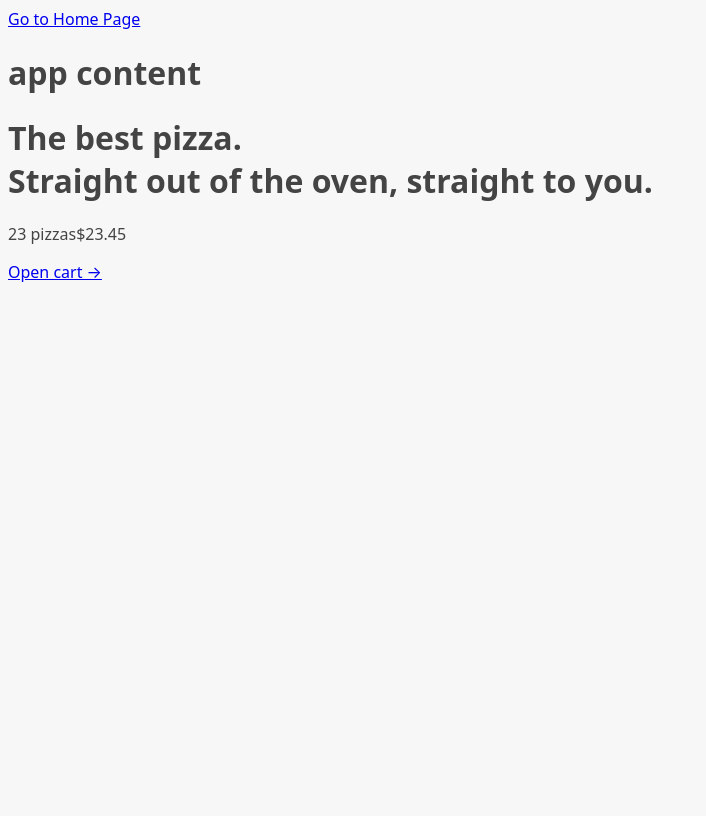
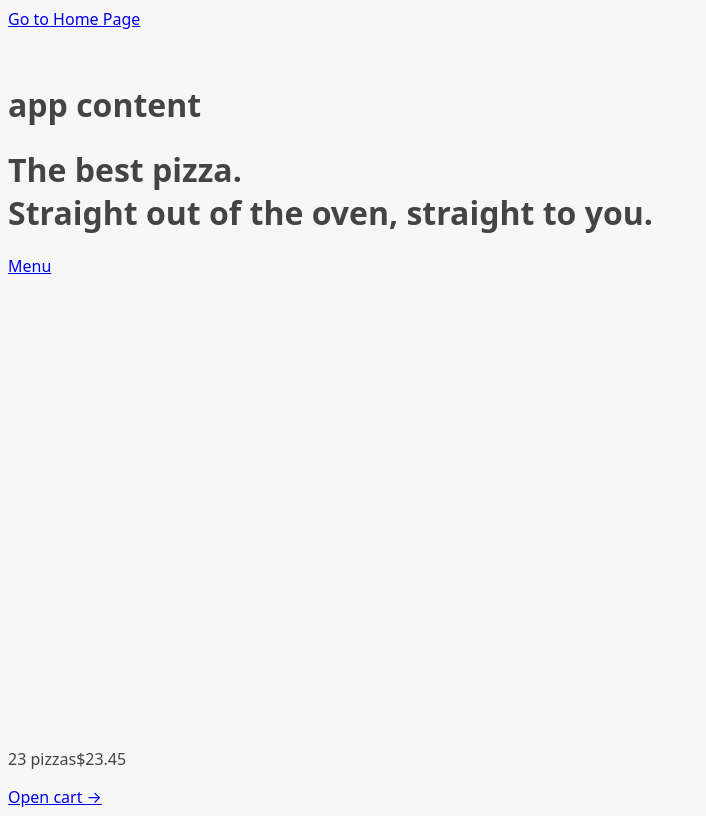
Before and after one commit to ahmad-kashkoush/pizza-delivery, a React (Vite) app: page / in a window 1280 px wide. Shown: the whole page, without its empty margins (0-706 px from the left). Built offline with nearby package versions, Linux system fonts and the light colour scheme.

Commit message:
feat: add loader on menu loading
- get isLoading state using **useNavigation()Hooks**
- create Loader Component

```diff
--- a/src/features/menu/Menu.jsx
+++ b/src/features/menu/Menu.jsx
@@ -1,10 +1,17 @@
+import MenuItem from "@/features/menu/MenuItem";
 import { getMenu } from "@/services/apiRestaurant";
 import { useLoaderData } from "react-router-dom";
 
 function Menu() {
-  const data=useLoaderData();
-  console.log(data);
-  return <h1>Menu</h1>;
+  const menu = useLoaderData();
+
+  return (
+    <ul>
+      {menu.map((item) => (
+        <MenuItem pizza={item} key={item.id} />
+      ))}
+    </ul>
+  );
 }
 // 1. Create loader
 // 2. Provide loader: Connect loader to route
--- a/src/ui/AppLayout.jsx
+++ b/src/ui/AppLayout.jsx
@@ -1,14 +1,21 @@
 import CartOverview from "@/features/cart/CartOverview";
 import Header from "@/ui/Header";
-import { Outlet } from "react-router-dom";
+import Loader from "@/ui/Loader";
+
+import { Link, Outlet, useNavigation } from "react-router-dom";
 
 function AppLayout() {
+  const navigation = useNavigation();
+  const isLoading = navigation.state === "loading";
+
   return (
-    <div>
+    <div className="layout">
+      {isLoading && <Loader />}
       <Header />
       <main>
         <h1>app content</h1>
         <Outlet />
+        <Link to="/menu">Menu</Link>
       </main>
       <CartOverview />
     </div>
--- /dev/null
+++ b/src/ui/Loader.jsx
@@ -0,0 +1,4 @@
+function Loader() {
+  return <div className="loader"></div>;
+}
+export default Loader;
```
